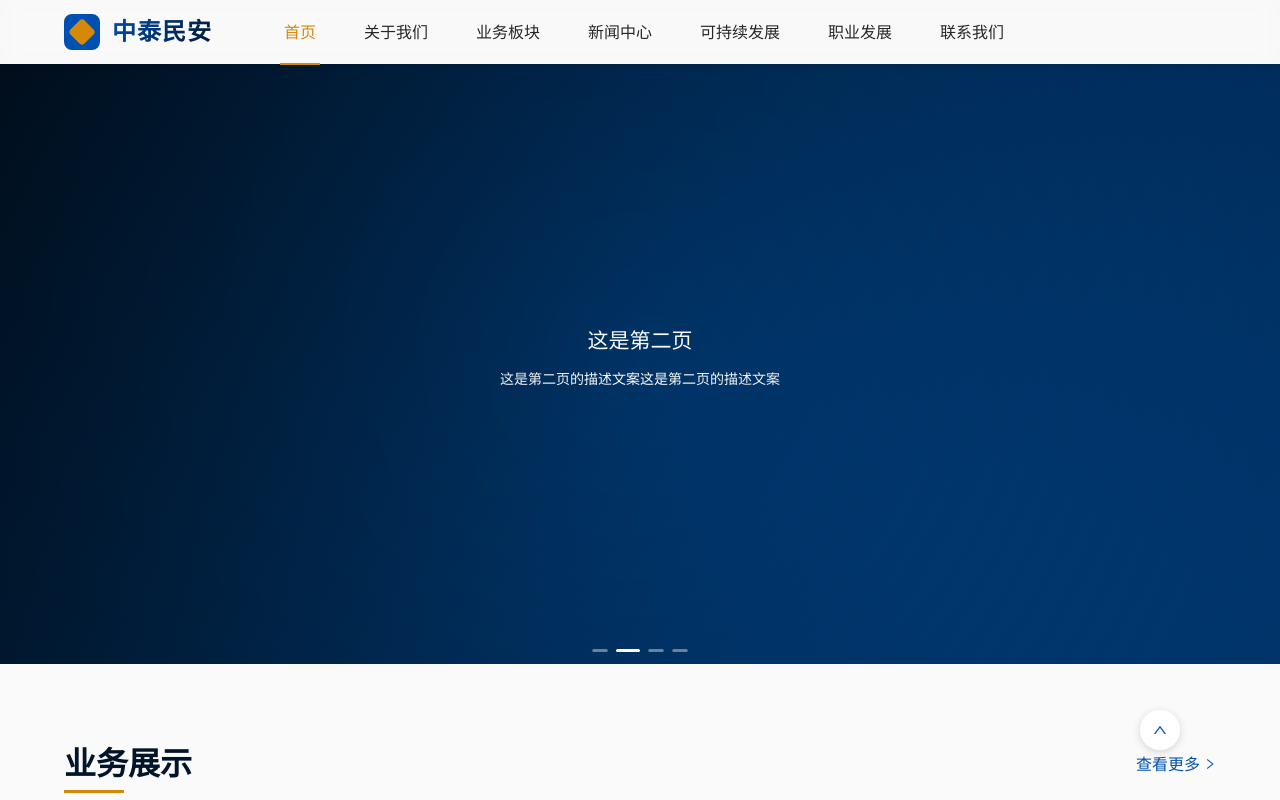
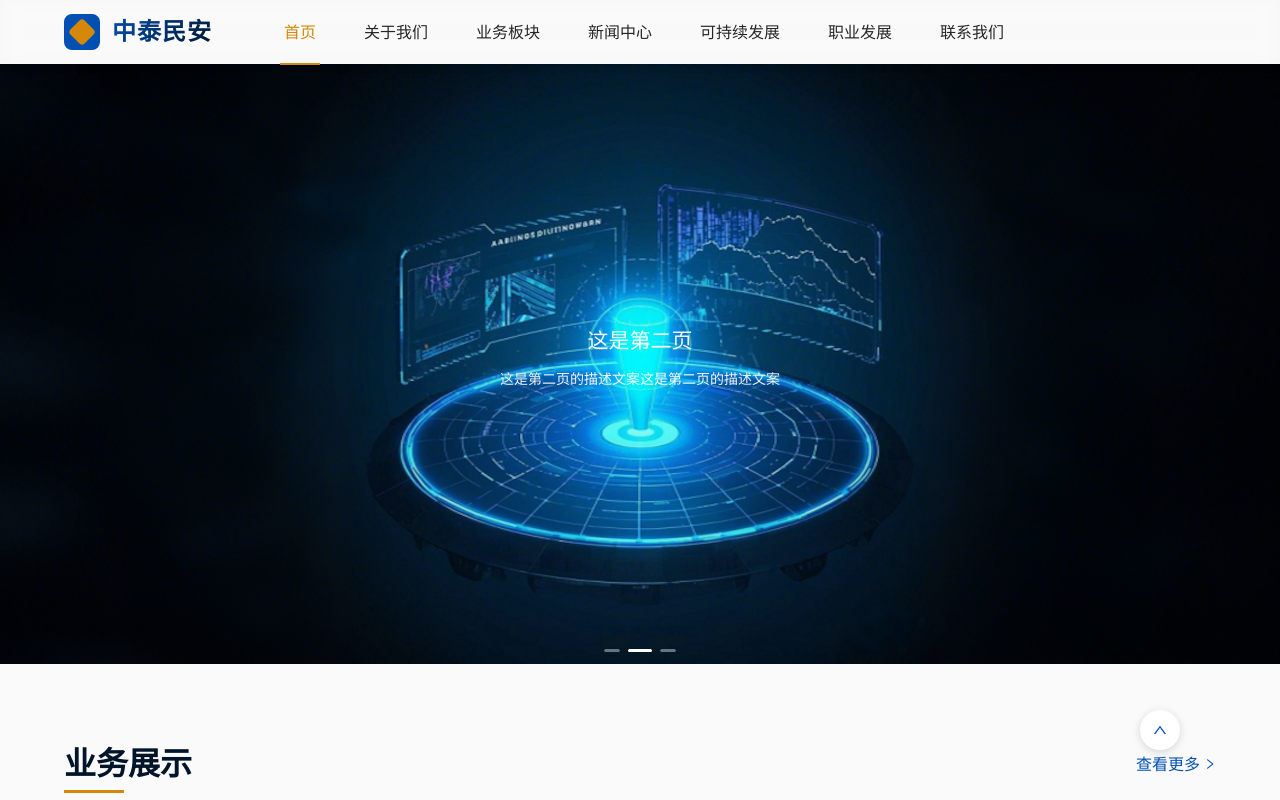
Before and after one commit to mattwhocn/zhongtai, a React app: page / in a window 1280 px wide. Shown: the top 800 px of the page. Built offline with nearby package versions, Linux system fonts and the light colour scheme.

Commit message:
add banner

```diff
--- a/src/pages/Home/index.tsx
+++ b/src/pages/Home/index.tsx
@@ -6,6 +6,9 @@ import { usePageTitle } from '../../hooks/usePageTitle';
 import { gradients } from '../../utils/gradients';
 import { newsData } from '../News';  // 导入新闻数据
 import { getNewsTagColor } from '../../utils/newsHelpers';
+import banner1 from '../../assets/images/banner/banner1.png';
+import banner2 from '../../assets/images/banner/banner2.png';
+import banner3 from '../../assets/images/banner/banner3.png';
 import './style.less';
 
 const { Content } = Layout;
@@ -17,25 +20,19 @@ const carouselData = [
     id: 1,
     title: '这是第一页',
     desc: '这是第一页的描述文案这是第一页的描述文案',
-    background: gradients.techBlue,
+    background: banner1,
   },
   {
     id: 2,
     title: '这是第二页',
     desc: '这是第二页的描述文案这是第二页的描述文案',
-    background: gradients.businessBlue,
+    background: banner2,
   },
   {
     id: 3,
     title: '这是第三页',
     desc: '这是第三页的描述文案这是第三页的描述文案',
-    background: gradients.techMix,
-  },
-  {
-    id: 4,
-    title: '这是第四页',
-    desc: '这是第四页的描述文案这是第四页的描述文案',
-    background: gradients.techGold,
+    background: banner3,
   },
 ];
 
@@ -132,10 +129,12 @@ const Home: React.FC = () => {
         {carouselData.map((item, index) => (
           <div key={item.id}>
             <div className={`carousel-item carousel-item-${index}`}>
-              <div
-                className="carousel-content"
-                style={{ background: item.background }}
-              >
+              <div className="carousel-content">
+                <img
+                  src={item.background}
+                  alt={item.title}
+                  className="carousel-image"
+                />
                 <div className="carousel-text">
                   <h2>{item.title}</h2>
                   <p>{item.desc}</p>
--- a/src/pages/Home/style.less
+++ b/src/pages/Home/style.less
@@ -29,6 +29,15 @@
           transparent 0%,
           rgba(0, 0, 0, 0.3) 100%
         );
+      }
+
+      .carousel-image {
+        width: 100%;
+        height: 100%;
+        object-fit: cover;
+        position: absolute;
+        top: 0;
+        left: 0;
       }
 
       .carousel-text {
--- /dev/null
+++ b/src/types/global.d.ts
@@ -0,0 +1,4 @@
+declare module '*.png';
+declare module '*.jpg';
+declare module '*.jpeg';
+declare module '*.svg';
```
Also changed, not shown: 1 other file (tests, documents, lock files or other folders).
